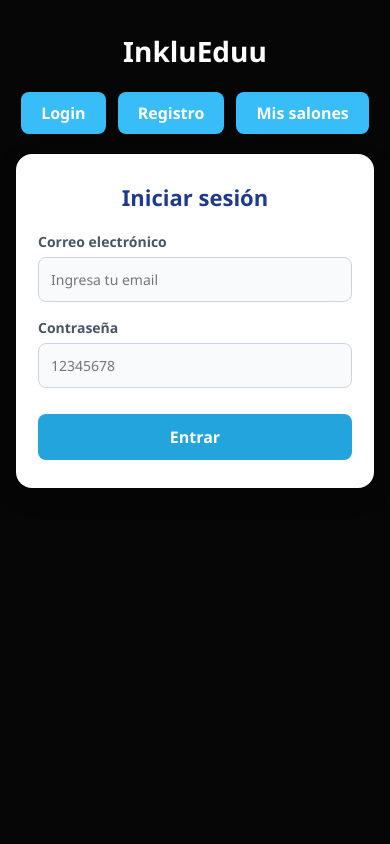
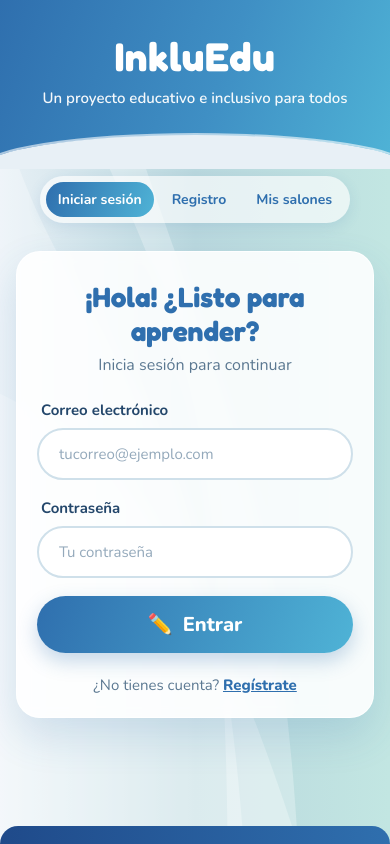
Before and after one commit to Ponchomsalgado-commits/INKLUEDUTEAM, a React (Vite) app in the folder web/: page / in a window 390 px wide. Built offline with nearby package versions, Linux system fonts and the light colour scheme; no server answers.

Commit message:
T2101: Pantalla "Mis salones": crear salón, ver código, ver lista de UsuarioAs unidos. Parte 2.
Co-Authored-By: Claude Opus 5.5 <noreply@anthropic.com>

```diff
--- a/web/index.html
+++ b/web/index.html
@@ -4,7 +4,13 @@
     <meta charset="UTF-8" />
     <link rel="icon" type="image/svg+xml" href="" />
     <meta name="viewport" content="width=device-width, initial-scale=1.0" />
-    <title>InkluEduu</title>
+    <link rel="preconnect" href="https://fonts.googleapis.com" />
+    <link rel="preconnect" href="https://fonts.gstatic.com" crossorigin />
+    <link
+      href="https://fonts.googleapis.com/css2?family=Fredoka:wght@600;700&family=Nunito:wght@400;600;700;800&display=swap"
+      rel="stylesheet"
+    />
+    <title>InkluEdu</title>
   </head>
   <body>
     <div id="root"></div>
--- a/web/src/App.css
+++ b/web/src/App.css
@@ -2,153 +2,326 @@
   min-height: 100vh;
 }
 
-.app-container {
+/* ===== Layout general ===== */
+.app {
+  position: relative;
   display: flex;
   min-height: 100vh;
   flex-direction: column;
-  align-items: center;
-  justify-content: center;
-  padding: 40px 20px;
+  overflow: hidden;
+  background: linear-gradient(90deg, var(--fondo-1) 0%, var(--fondo-2) 50%, var(--fondo-3) 100%);
 }
 
-.app-container h1 {
+.hero {
+  position: relative;
+  z-index: 2;
+  padding: 44px 20px 72px;
+  background: linear-gradient(110deg, var(--azul-1) 0%, var(--azul-2) 55%, var(--azul-3) 100%);
+  color: #fff;
+  text-align: center;
+}
+
+/* curva clara en el borde inferior del encabezado */
+.hero::after {
+  content: '';
+  position: absolute;
+  right: -5%;
+  bottom: -1px;
+  left: -5%;
+  height: 34px;
+  border-radius: 50% 50% 0 0 / 100% 100% 0 0;
+  background: var(--fondo-1);
+  box-shadow: 0 -2px 0 rgb(255 255 255 / 60%);
+}
+
+.hero h1 {
   margin: 0;
+  font-family: var(--fuente-titulo);
+  font-size: clamp(40px, 6vw, 60px);
+  font-weight: 700;
+  letter-spacing: 0.5px;
+}
+
+.hero p {
+  margin: 8px 0 0;
+  font-size: clamp(15px, 2vw, 19px);
+  font-weight: 600;
+  opacity: 0.95;
+}
+
+.ondas {
+  position: absolute;
+  inset: 0;
+  z-index: 0;
+  width: 100%;
+  height: 100%;
+  pointer-events: none;
+}
+
+.ondas path {
+  fill: #fff;
+  opacity: 0.28;
+}
+
+.contenido {
+  position: relative;
+  z-index: 1;
+  display: flex;
+  flex: 1;
+  flex-direction: column;
+  align-items: center;
+  padding: 8px 16px 56px;
+}
+
+.pie {
+  position: relative;
+  z-index: 1;
+  height: 18px;
+  border-radius: 18px 18px 0 0;
+  background: linear-gradient(90deg, var(--azul-oscuro) 0%, var(--azul-1) 100%);
+}
+
+/* ===== Navegación ===== */
+.nav-tabs {
+  display: flex;
+  flex-wrap: wrap;
+  justify-content: center;
+  gap: 6px;
+  padding: 6px;
+  border-radius: 999px;
+  background: rgb(255 255 255 / 65%);
+  box-shadow: 0 4px 14px rgb(47 111 174 / 12%);
+}
+
+.nav-tabs a {
+  padding: 8px 18px;
+  border-radius: 999px;
+  color: var(--azul-1);
+  font-weight: 700;
+  text-decoration: none;
+  transition: background-color 0.2s, color 0.2s;
+}
+
+.nav-tabs a:hover {
+  background: rgb(79 179 214 / 18%);
+}
+
+.nav-tabs a[aria-current='page'] {
+  background: linear-gradient(110deg, var(--azul-1), var(--azul-3));
   color: #fff;
+}
+
+a:focus-visible,
+button:focus-visible,
+input:focus-visible,
+select:focus-visible {
+  outline: 3px solid var(--azul-oscuro);
+  outline-offset: 3px;
+}
+
+/* ===== Tarjetas y formularios ===== */
+.tarjeta {
+  width: 100%;
+  max-width: 440px;
+  margin-top: 28px;
+  padding: 36px 34px 28px;
+  border: 1px solid rgb(255 255 255 / 80%);
+  border-radius: 28px;
+  background: rgb(255 255 255 / 88%);
+  box-shadow: 0 18px 40px rgb(47 111 174 / 16%);
+  backdrop-filter: blur(6px);
+}
+
+.tarjeta h2 {
+  margin: 0;
+  color: var(--azul-1);
+  font-family: var(--fuente-titulo);
   font-size: 28px;
   font-weight: 700;
   text-align: center;
 }
 
-.nav-buttons {
-  display: flex;
-  justify-content: center;
-  gap: 12px;
-  margin: 22px 0 0;
-}
-
-.nav-buttons a {
-  padding: 10px 20px;
-  border-radius: 8px;
-  background: #38bdf8;
-  color: #fff;
-  font-weight: 700;
-  text-decoration: none;
-  transition: background-color 0.2s;
-}
-
-.nav-buttons a:hover {
-  background: #0ea5e9;
-}
-
-.nav-buttons a:focus-visible,
-button:focus-visible,
-input:focus-visible {
-  outline: 3px solid #1e3a8a;
-  outline-offset: 3px;
-}
-
-.login-container,
-.register-container {
-  width: 100%;
-  max-width: 420px;
-  margin-top: 20px;
-  padding: 35px;
-  border-radius: 16px;
-  background: #fff;
-  box-shadow: 0 8px 24px rgb(0 0 0 / 15%);
-}
-
-.login-container h2,
-.register-container h2,
-.not-found h2 {
-  margin: 0 0 20px;
-  color: #1e3a8a;
-  font-size: 22px;
+.auth-subtitulo {
+  margin: 6px 0 24px;
+  color: var(--texto-suave);
   text-align: center;
 }
 
 .form-group {
   display: flex;
   flex-direction: column;
-  margin-bottom: 16px;
+  margin-bottom: 18px;
   text-align: left;
 }
 
-.form-group label {
-  margin-bottom: 6px;
-  color: #475569;
-  font-size: 14px;
-  font-weight: 600;
+.form-group label,
+.form-group legend {
+  margin-bottom: 8px;
+  padding: 0 4px;
+  color: var(--texto);
+  font-size: 15px;
+  font-weight: 700;
 }
 
 .form-group input {
   width: 100%;
-  padding: 12px;
-  border: 1px solid #cbd5e1;
-  border-radius: 8px;
+  padding: 14px 20px;
+  border: 2px solid var(--borde);
+  border-radius: 999px;
   outline: none;
-  background: #f8fafc;
-  font-size: 14px;
-  transition: border-color 0.2s, background-color 0.2s;
+  background: #fff;
+  color: var(--texto);
+  font-size: 15px;
+  transition: border-color 0.2s, box-shadow 0.2s;
+}
+
+.form-group input::placeholder {
+  color: #94a9bb;
 }
 
 .form-group input:focus {
-  border-color: #3b82f6;
-  background: #fff;
+  border-color: var(--azul-3);
+  box-shadow: 0 0 0 4px rgb(79 179 214 / 22%);
 }
 
-.login-container button[type='submit'],
-.register-container button[type='submit'] {
-  width: 100%;
-  margin-top: 10px;
-  padding: 12px;
+/* selector de rol (registro) */
+.selector-rol {
+  margin: 0 0 18px;
+  padding: 0;
   border: 0;
-  border-radius: 8px;
-  background: #23a4dc;
-  color: #fffefe;
-  font-size: 16px;
+}
+
+.opciones-rol {
+  display: grid;
+  grid-template-columns: 1fr 1fr;
+  gap: 12px;
+}
+
+.opcion-rol {
+  position: relative;
+  display: flex;
+  flex-direction: column;
+  align-items: center;
+  gap: 4px;
+  padding: 14px 10px;
+  border: 2px solid var(--borde);
+  border-radius: 20px;
+  background: #fff;
+  color: var(--texto);
   font-weight: 700;
   cursor: pointer;
-  transition: background-color 0.2s;
+  transition: border-color 0.2s, background-color 0.2s, transform 0.15s;
 }
 
-.login-container button[type='submit']:hover,
-.register-container button[type='submit']:hover {
-  background: #172554;
+.opcion-rol:hover {
+  transform: translateY(-2px);
 }
 
-.login-container [role='status'],
-.register-container [role='status'] {
-  margin: 16px 0 0;
-  color: #1e3a8a;
+.opcion-rol input {
+  position: absolute;
+  opacity: 0;
+  pointer-events: none;
+}
+
+.opcion-rol-icono {
+  font-size: 28px;
+}
+
+.opcion-rol:has(input:checked) {
+  border-color: var(--azul-2);
+  background: #e6f4fb;
+  color: var(--azul-1);
+}
+
+.opcion-rol:has(input:focus-visible) {
+  outline: 3px solid var(--azul-oscuro);
+  outline-offset: 3px;
+}
+
+/* botón principal en píldora */
+.btn-principal {
+  display: flex;
+  width: 100%;
+  align-items: center;
+  justify-content: center;
+  gap: 10px;
+  margin-top: 8px;
+  padding: 15px 20px;
+  border: 0;
+  border-radius: 999px;
+  background: linear-gradient(110deg, var(--azul-1) 0%, var(--azul-3) 100%);
+  box-shadow: 0 8px 20px rgb(47 111 174 / 28%);
+  color: #fff;
+  font-size: 20px;
+  font-weight: 800;
+  cursor: pointer;
+  transition: transform 0.15s, box-shadow 0.2s, filter 0.2s;
+}
+
+.btn-principal:hover:not(:disabled) {
+  transform: translateY(-2px);
+  box-shadow: 0 12px 26px rgb(47 111 174 / 34%);
+  filter: brightness(1.05);
+}
+
+.btn-principal:disabled {
+  opacity: 0.7;
+  cursor: not-allowed;
+}
+
+.mensaje {
+  margin: 18px 0 0;
+  padding: 10px 14px;
+  border-radius: 14px;
   font-size: 14px;
+  font-weight: 600;
   text-align: center;
 }
 
-.not-found {
-  margin-top: 24px;
-  color: #fff;
+.mensaje-ok {
+  background: #e3f6ee;
+  color: #1d6b4c;
+}
+
+.mensaje-error {
+  background: #fdecec;
+  color: #b42318;
+}
+
+.auth-cambio {
+  margin: 22px 0 0;
+  color: var(--texto-suave);
+  font-size: 15px;
   text-align: center;
 }
 
-.not-found h2 {
-  color: #fff;
+.auth-cambio a,
+.not-found a {
+  color: var(--azul-1);
+  font-weight: 800;
 }
 
-.not-found a {
-  color: #fff;
-  font-weight: 700;
+.not-found {
+  text-align: center;
+}
+
+.not-found p {
+  color: var(--texto-suave);
 }
 
 @media (max-width: 480px) {
-  .app-container {
-    justify-content: flex-start;
-    padding: 32px 16px;
+  .hero {
+    padding: 32px 16px 60px;
   }
 
-  .login-container,
-  .register-container {
-    padding: 28px 22px;
+  .tarjeta {
+    padding: 28px 20px 22px;
+    border-radius: 24px;
+  }
+
+  .nav-tabs a {
+    padding: 8px 12px;
+    font-size: 14px;
   }
 }
 
--- a/web/src/App.jsx
+++ b/web/src/App.jsx
@@ -3,23 +3,41 @@ import Login from './Pages/Login';
 import Register from './Pages/Register';
 import MisSalones from './Pages/MisSalones';
 
+const enlaces = [
+  { href: '/login', texto: 'Iniciar sesión', rutas: ['/', '/login'] },
+  { href: '/register', texto: 'Registro', rutas: ['/register'] },
+  { href: '/salones', texto: 'Mis salones', rutas: ['/salones'] },
+];
+
 function App() {
   const ruta = window.location.pathname.replace(/\/+$/, '').toLowerCase() || '/';
 
   return (
-    <main className="app-container">
-      <h1>InkluEduu</h1>
-      <nav className="nav-buttons" aria-label="Navegación de cuenta">
-        <a href="/login">
-          Login
+    <div className="app">
+      <header className="hero">
+        <h1>InkluEdu</h1>
+        <p>Un proyecto educativo e inclusivo para todos</p>
+      </header>
+
+      <svg className="ondas" viewBox="0 0 1440 900" preserveAspectRatio="none" aria-hidden="true">
+        <path d="M0 120 C 320 420, 760 360, 900 900 L 0 900 Z" />
+        <path d="M0 420 C 420 480, 720 560, 1100 900 L 0 900 Z" />
+        <path d="M160 0 C 420 260, 820 260, 840 900 L 1100 900 C 1000 420, 600 300, 360 0 Z" />
+      </svg>
+
+      <main className="contenido">
+        <nav className="nav-tabs" aria-label="Navegación de cuenta">
+          {enlaces.map((enlace) => (
+            <a
+              key={enlace.href}
+              href={enlace.href}
+              aria-current={enlace.rutas.includes(ruta) ? 'page' : undefined}
+            >
+              {enlace.texto}
             </a>
-        <a href="/register">
-          Registro
-        </a>
-        <a href="/salones">
-          Mis salones
-        </a>
+          ))}
         </nav>
+
         {ruta === '/' || ruta === '/login' ? (
           <Login />
         ) : ruta === '/register' ? (
@@ -27,12 +45,15 @@ function App() {
         ) : ruta === '/salones' ? (
           <MisSalones />
         ) : (
-        <section className="not-found">
+          <section className="tarjeta not-found">
             <h2>Página no encontrada</h2>
             <p>Prueba las rutas <a href="/login">/login</a> o <a href="/register">/register</a>.</p>
           </section>
         )}
       </main>
+
+      <footer className="pie" />
+    </div>
   );
 }
 
--- a/web/src/Pages/Login.jsx
+++ b/web/src/Pages/Login.jsx
@@ -4,6 +4,7 @@ export default function Login() {
   const [email, setEmail] = useState('');
   const [password, setPassword] = useState('');
   const [mensaje, setMensaje] = useState('');
+  const [esError, setEsError] = useState(false);
   const [cargando, setCargando] = useState(false);
 
   const handleSubmit = async (e) => {
@@ -11,11 +12,12 @@ export default function Login() {
     setMensaje('');
     setCargando(true);
 
-
     try {
       await login(email, password);
+      setEsError(false);
       setMensaje("Inicio de sesión correcto");
     } catch (error) {
+      setEsError(true);
       if (error.response?.status === 401) {
         setMensaje("Correo o contraseña incorrectos");
       } else {
@@ -26,19 +28,20 @@ export default function Login() {
     }
   };
 
-
   return (
-    <div className="login-container">
-      <h2>Iniciar sesión</h2>
+    <section className="tarjeta auth-card">
+      <h2>¡Hola! ¿Listo para aprender?</h2>
+      <p className="auth-subtitulo">Inicia sesión para continuar</p>
       <form onSubmit={handleSubmit}>
         <div className="form-group">
           <label htmlFor="login-email">Correo electrónico</label>
           <input
             id="login-email"
             type="email"
+            autoComplete="email"
             value={email}
             onChange={(e) => setEmail(e.target.value)}
-            placeholder="Ingresa tu email"
+            placeholder="tucorreo@ejemplo.com"
             required
           />
         </div>
@@ -47,17 +50,26 @@ export default function Login() {
           <input
             id="login-password"
             type="password"
+            autoComplete="current-password"
             value={password}
             onChange={(e) => setPassword(e.target.value)}
-            placeholder="12345678"
+            placeholder="Tu contraseña"
             required
           />
         </div>
-        <button type="submit" disabled={cargando}>
+        <button type="submit" className="btn-principal" disabled={cargando}>
+          <span aria-hidden="true">✏️</span>
           {cargando ? "Entrando..." : "Entrar"}
         </button>
       </form>
-      {mensaje && <p role="status">{mensaje}</p>}
-    </div>
+      {mensaje && (
+        <p role="status" className={esError ? 'mensaje mensaje-error' : 'mensaje mensaje-ok'}>
+          {mensaje}
+        </p>
+      )}
+      <p className="auth-cambio">
+        ¿No tienes cuenta? <a href="/register">Regístrate</a>
+      </p>
+    </section>
   );
 }
--- a/web/src/Pages/Register.jsx
+++ b/web/src/Pages/Register.jsx
@@ -1,12 +1,17 @@
-
 import { useState } from "react";
 import { register } from "../auth/authService";
+
+const roles = [
+  { valor: "ESTUDIANTE", texto: "Estudiante", icono: "🎒" },
+  { valor: "PROFESOR", texto: "Profesor", icono: "🍎" },
+];
 
 export default function Register() {
   const [email, setEmail] = useState("");
   const [password, setPassword] = useState("");
   const [role, setRole] = useState("ESTUDIANTE");
   const [mensaje, setMensaje] = useState("");
+  const [esError, setEsError] = useState(false);
   const [cargando, setCargando] = useState(false);
 
   const handleSubmit = async (e) => {
@@ -21,6 +26,7 @@ export default function Register() {
         role,
       });
 
+      setEsError(false);
       setMensaje("Registro completado correctamente");
       setEmail("");
       setPassword("");
@@ -28,6 +34,7 @@ export default function Register() {
     } catch (error) {
       const errorBackend = error.response?.data?.message;
 
+      setEsError(true);
       setMensaje(
         Array.isArray(errorBackend)
           ? errorBackend.join(", ")
@@ -39,44 +46,70 @@ export default function Register() {
   };
 
   return (
+    <section className="tarjeta auth-card">
+      <h2>Crea tu cuenta</h2>
+      <p className="auth-subtitulo">Únete a InkluEdu en un momento</p>
       <form onSubmit={handleSubmit}>
-      <h1>Crear cuenta</h1>
-
-      <label htmlFor="email">Correo electrónico</label>
+        <div className="form-group">
+          <label htmlFor="register-email">Correo electrónico</label>
           <input
-        id="email"
+            id="register-email"
             type="email"
+            autoComplete="email"
             value={email}
             onChange={(e) => setEmail(e.target.value)}
+            placeholder="tucorreo@ejemplo.com"
             required
           />
+        </div>
 
-      <label htmlFor="password">Contraseña</label>
+        <div className="form-group">
+          <label htmlFor="register-password">Contraseña</label>
           <input
-        id="password"
+            id="register-password"
             type="password"
+            autoComplete="new-password"
             value={password}
             onChange={(e) => setPassword(e.target.value)}
+            placeholder="Mínimo 6 caracteres"
             minLength={6}
             required
           />
+        </div>
 
-      <label htmlFor="role">Tipo de usuario</label>
-      <select
-        id="role"
-        value={role}
+        <fieldset className="form-group selector-rol">
+          <legend>¿Quién eres?</legend>
+          <div className="opciones-rol">
+            {roles.map((opcion) => (
+              <label key={opcion.valor} className="opcion-rol">
+                <input
+                  type="radio"
+                  name="role"
+                  value={opcion.valor}
+                  checked={role === opcion.valor}
                   onChange={(e) => setRole(e.target.value)}
-        required
-      >
-        <option value="ESTUDIANTE">Estudiante</option>
-        <option value="PROFESOR">Profesor</option>
-      </select>
+                />
+                <span className="opcion-rol-icono" aria-hidden="true">{opcion.icono}</span>
+                <span>{opcion.texto}</span>
+              </label>
+            ))}
+          </div>
+        </fieldset>
 
-      <button type="submit" disabled={cargando}>
+        <button type="submit" className="btn-principal" disabled={cargando}>
+          <span aria-hidden="true">🚀</span>
           {cargando ? "Registrando..." : "Registrarse"}
         </button>
+      </form>
 
-      {mensaje && <p role="status">{mensaje}</p>}
-    </form>
+      {mensaje && (
+        <p role="status" className={esError ? "mensaje mensaje-error" : "mensaje mensaje-ok"}>
+          {mensaje}
+        </p>
+      )}
+      <p className="auth-cambio">
+        ¿Ya tienes cuenta? <a href="/login">Inicia sesión</a>
+      </p>
+    </section>
   );
 }
--- a/web/src/index.css
+++ b/web/src/index.css
@@ -1,7 +1,21 @@
 :root {
-  font-family: 'Segoe UI', Tahoma, Geneva, Verdana, sans-serif;
-  color: #333;
-  background: #060606;
+  /* Paleta InkluEdu */
+  --azul-oscuro: #1f4a8a;
+  --azul-1: #2f6fae;
+  --azul-2: #3f8fc4;
+  --azul-3: #4fb3d6;
+  --fondo-1: #e8f0f6;
+  --fondo-2: #bad8de;
+  --fondo-3: #c2e6e2;
+  --texto: #24476b;
+  --texto-suave: #5b7891;
+  --borde: #cfe0ea;
+
+  --fuente-titulo: 'Fredoka', 'Nunito', sans-serif;
+
+  font-family: 'Nunito', 'Segoe UI', Tahoma, Geneva, Verdana, sans-serif;
+  color: var(--texto);
+  background: var(--fondo-1);
   font-synthesis: none;
   text-rendering: optimizeLegibility;
   -webkit-font-smoothing: antialiased;
@@ -17,9 +31,11 @@ body {
   min-height: 100vh;
   margin: 0;
   padding: 0;
+  background: var(--fondo-1);
 }
 
 button,
-input {
+input,
+select {
   font: inherit;
 }
```
Lines whose indentation alone changed are shown as unchanged.
